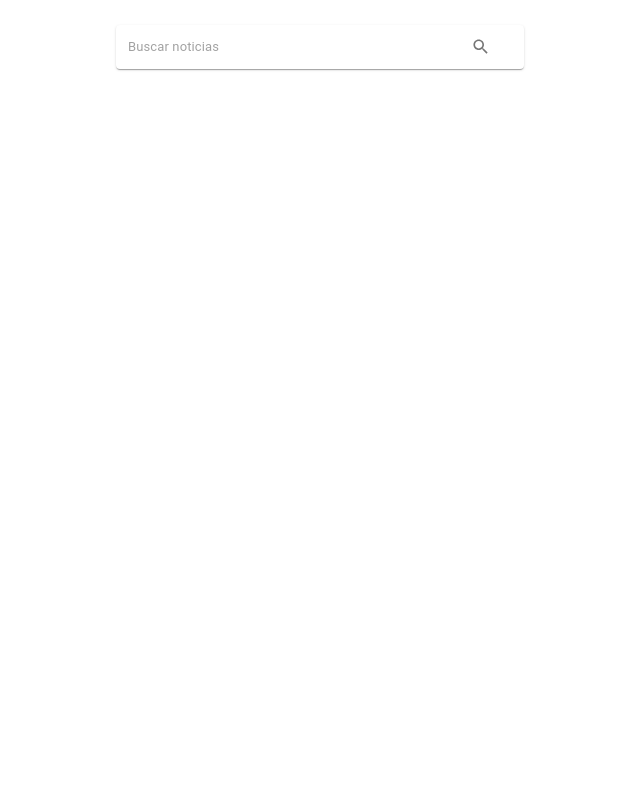
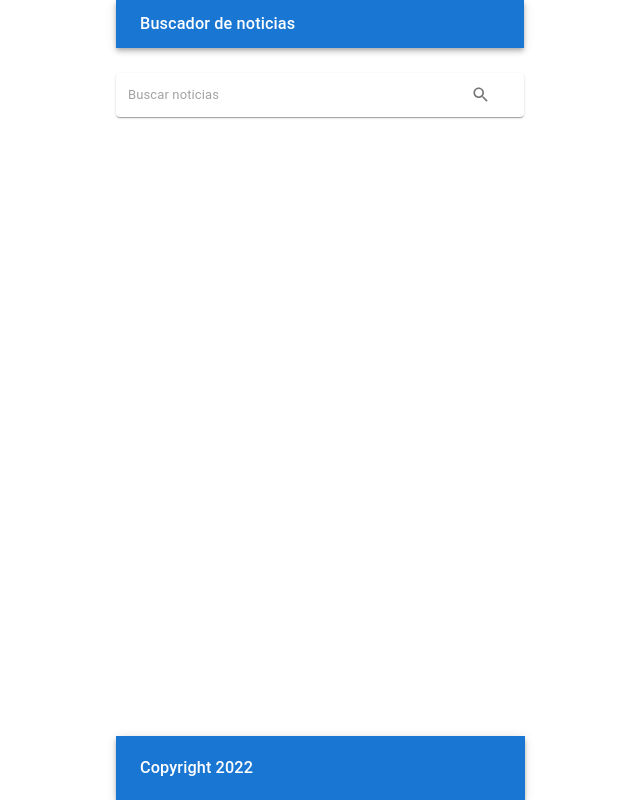
Before and after one commit to Maxi-echaide/Proyecto-React-Info, a React (Create React App) app in the folder my-app-react/: page / in a window 1280 px wide. Shown: the whole page, without its empty margins (248-888 px from the left). Built offline with nearby package versions, Linux system fonts and the light colour scheme.

Commit message:
unitest y header/fooder

```diff
--- a/my-app-react/src/Components/Buscador/Buscador.jsx
+++ b/my-app-react/src/Components/Buscador/Buscador.jsx
@@ -27,14 +27,19 @@ const Buscador = ({onBuscar}) => {
             inputProps={{ 'aria-label': 'Buscar noticias' }}
             value = {criterioBusqueda}
             onChange = {(e) => {SetCriteriobusqueda(e.target.value)}}
+            role="searchbox"
           />
           <IconButton
                 type="button"
                 sx={{ p: '10px', alignItems: "center" }}
                 aria-label="search"
                 onClick = {() => {
-                    onBuscar (criterioBusqueda)
+                  if(criterioBusqueda.length > 2) {
+                    onBuscar(criterioBusqueda)
+                  }
                 }}
+                role="botonBuscar"
+
                 >
 
             <SearchIcon />
--- /dev/null
+++ b/my-app-react/src/Components/Header y footer/Footer.jsx
@@ -0,0 +1,33 @@
+import AppBar from '@mui/material/AppBar';
+import Box from '@mui/material/Box';
+import Toolbar from '@mui/material/Toolbar';
+import Typography from '@mui/material/Typography';
+
+
+
+
+
+
+
+ const Footer = () => {
+    return (
+        <Box  position= 'fixed' sx={{bottom: 0,
+        width: '100%'}} >
+        <AppBar position="sticky"  sx={{flexGrow: 0, width: '409px', marginBottom:"0px",  bottom:0, textAlign:"center", justifyContent:"center" }}>
+          <Toolbar variant="regular">
+
+            <Typography variant="h6" color="inherit" component="div"  sx={{textAlign:"center"}}  >
+                   Copyright 2022
+            </Typography>
+          </Toolbar>
+        </AppBar>
+      </Box>
+      );
+
+
+
+
+
+}
+
+export default Footer
--- /dev/null
+++ b/my-app-react/src/Components/Header y footer/header.jsx
@@ -0,0 +1,21 @@
+
+import AppBar from '@mui/material/AppBar';
+import Box from '@mui/material/Box';
+import Toolbar from '@mui/material/Toolbar';
+import Typography from '@mui/material/Typography';
+
+
+export const Header = () => {
+    return (
+        <Box sx={{ flexGrow: 0 }}>
+        <AppBar position="relative"  sx={{ maxWidth: 408 }}>
+          <Toolbar variant="dense">
+
+            <Typography variant="h6" color="inherit" component="div">
+              Buscador de noticias
+            </Typography>
+          </Toolbar>
+        </AppBar>
+      </Box>
+      );
+}
--- a/my-app-react/src/Components/Noticias/Noticias.jsx
+++ b/my-app-react/src/Components/Noticias/Noticias.jsx
@@ -27,7 +27,7 @@ const Noticias = ({noticia,onChange}) => {
 
     <Card sx={{ maxWidth: 408 }} onClick={onCardClick}  	 >
 
-      <CardHeader
+      <CardHeader sx={{ flexGrow: 0, display: "flex", textAlign:"center" }}
 
 
         title={noticia.title}
@@ -46,7 +46,7 @@ const Noticias = ({noticia,onChange}) => {
 
         </Typography>
       </CardContent >
-      <Typography  paragraph>{getPublished(noticia.publishedAt)}
+      <Typography  sx={{ flexGrow: 0, display: "flex", justifyContent:"end", marginRight:"20px" }} paragraph>{getPublished(noticia.publishedAt)}
 
       </Typography>
 
@@ -59,17 +59,14 @@ const Noticias = ({noticia,onChange}) => {
 
 export const ListaNoticias = ({noticias}) => {
 
-    return (<section style= {{
+    return (<section style={{ marginTop: "25px",
 
-      marginTop: '20px',
-
-
-    }}>{
+     }} > {
       noticias.map((noticia) =>{
         return <Noticias noticia ={noticia}/>
     })}
 
-    </section>)
+     </section>)
 
 
 }
--- a/my-app-react/src/Components/Paginacion/Paginacion.jsx
+++ b/my-app-react/src/Components/Paginacion/Paginacion.jsx
@@ -10,9 +10,10 @@ const Paginador = ({
     }
     return (
 
-        <Pagination
+        <Pagination sx={{ flexGrow: 0, display:"flex", marginTop:"25px", marginBottom:"80px" }}
+
             count={cantidadPaginas}
-            color="secondary"
+            color="primary"
             onChange={cambioPagina}
             />
     )
--- a/my-app-react/src/Pages/PaginaBuscador.jsx
+++ b/my-app-react/src/Pages/PaginaBuscador.jsx
@@ -1,9 +1,11 @@
+import { Box } from "@mui/material";
 import { Container } from "@mui/system"
 import { useState } from "react"
 import { useEffect } from "react";
 import { useSearchParams } from "react-router-dom";
 import Buscador from "../Components/Buscador/Buscador"
-
+import Footer from "../Components/Header y footer/Footer";
+import { Header } from "../Components/Header y footer/header";
 import Loading from "../Components/Loading/Loading"
 import  { ListaNoticias } from "../Components/Noticias/Noticias"
 import Paginador from "../Components/Paginacion/Paginacion"
@@ -44,13 +46,17 @@ const PaginaNoticias = () => {
 
 
         return <Container maxWidth = "sm" >
-
+                <Header/>
                 <Buscador onBuscar = {onBuscar} />
 
                 {isLoading && <Loading/>}
                 {noticias&& <ListaNoticias noticias ={noticias} />}
-                {noticias&& <Paginador cantidadPaginas={cantidadPaginas} onChange={onCambioPagina} />}
+                {noticias&& <Paginador  cantidadPaginas={cantidadPaginas} onChange={onCambioPagina} />}
+
+                <Footer/>
+
             </Container>
+
 
 
 
```
Also changed, not shown: 2 other files (tests, documents, lock files or other folders).
